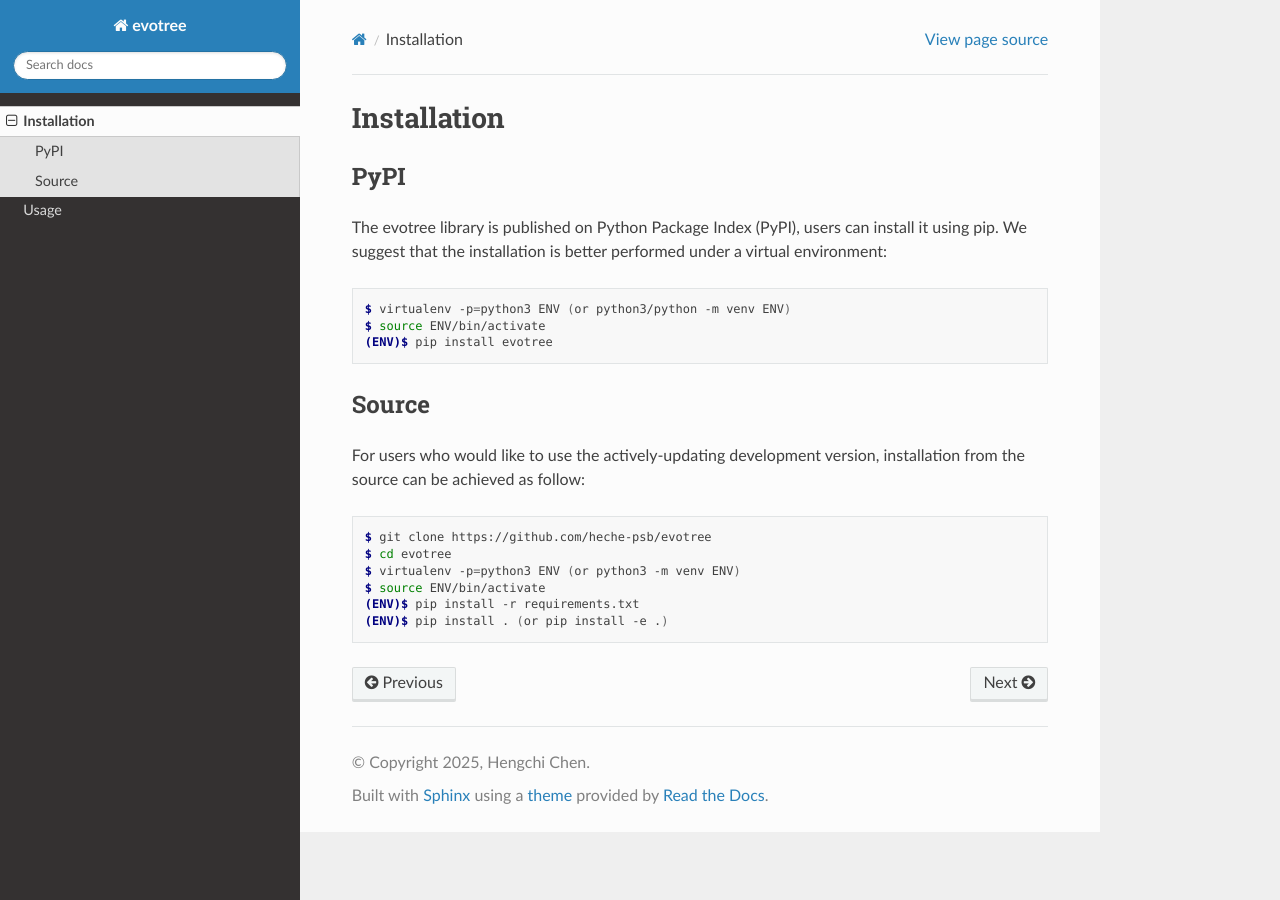
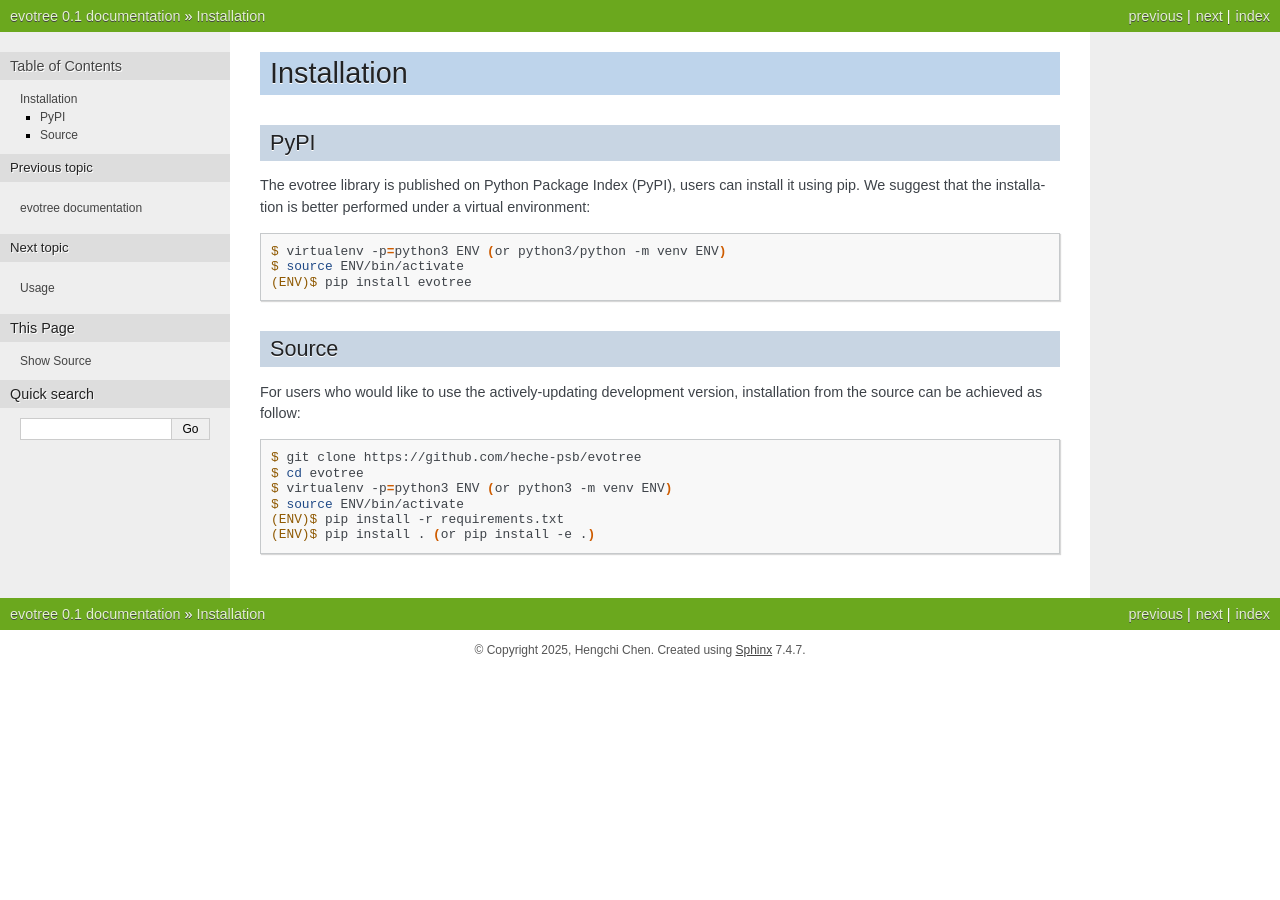
Before and after one commit to heche-psb/evotree-docs, a Sphinx documentation site: the page built from docs/source/installation.rst, in a window 1280 px wide. Built offline with Sphinx 7.4.7, drawn with Linux system fonts in a browser that asks for light colours; pages that are not in the unit, such as notebooks, are missing from menus.

Commit message:
Preliminary update

```diff
--- /dev/null
+++ b/docs/Example_Code/index.rst
@@ -0,0 +1,4 @@
+Example_Code
+============
+
+This folder contains code examples used throughout the documentation.
--- a/docs/source/conf.py
+++ b/docs/source/conf.py
@@ -27,9 +27,11 @@ intersphinx_disabled_domains = ['std']
 
 templates_path = ['_templates']
 
+html_extra_path = ['../Example_Code']
+
 # -- Options for HTML output
 
-html_theme = 'sphinx_rtd_theme'
+html_theme = 'nature'
 
 # -- Options for EPUB output
 epub_show_urls = 'footnote'
--- a/docs/source/index.rst
+++ b/docs/source/index.rst
@@ -1,5 +1,5 @@
 evotree documentation
-===================================
+=====================
 
 **evotree** is a Python library for plotting phylogenetic tree and implementing a number of comparative phylogenetic analyses
 
--- a/docs/source/installation.rst
+++ b/docs/source/installation.rst
@@ -1,10 +1,10 @@
 Installation
-=====
+============
 
 .. _pypi:
 
 PyPI
-------------
+----
 
 The evotree library is published on Python Package Index (PyPI), users can install it using pip. We suggest that the installation is better performed under a virtual environment:
 
@@ -19,7 +19,7 @@ The evotree library is published on Python Package Index (PyPI), users can insta
 .. _source:
 
 Source
-----------------
+------
 
 For users who would like to use the actively-updating development version, installation from the source can be achieved as follow:
 
```
Also changed, not shown: other parts of docs/source/index.rst (+0 -2 lines), docs/source/api.rst (deleted, +0 -7 lines), docs/source/usage.rst (+4 -3 lines), docs/Example_Code/basic_tree.py (renamed from docs/source/Example_Code/basic_tree.py).
